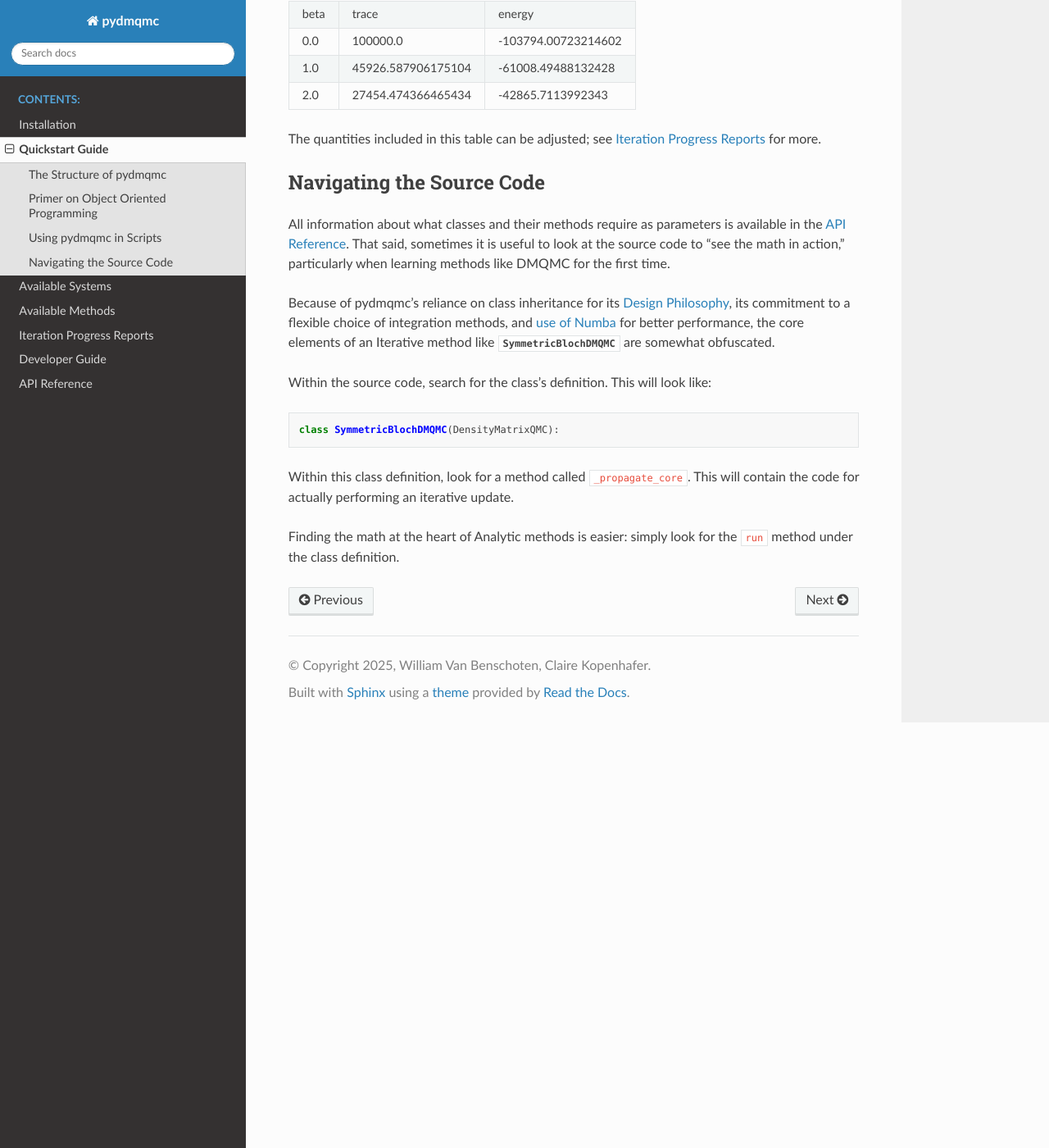
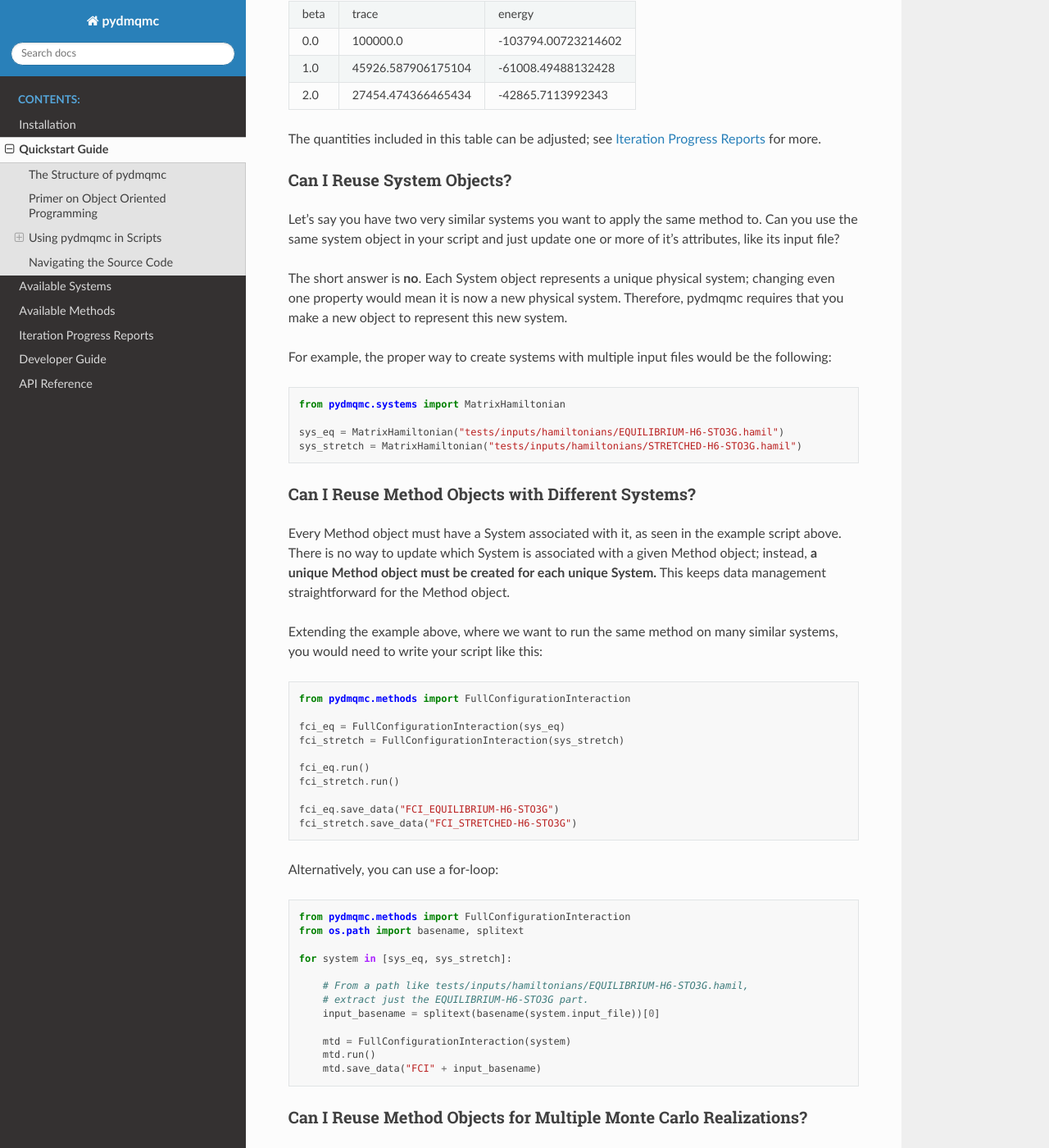
Before and after one commit to shepherd-group/pydmqmc, a Sphinx documentation site: the page built from docs/source/quickstart.rst, in a window 1280 px wide and 1400 px high, scrolled down 3102 px. Shown: the whole window at 82% size. Built offline with Sphinx 7.4.7 and the Read the Docs theme 3.1.0, drawn with Linux system fonts in a browser that asks for light colours; some of the changed text lies outside the part shown.

Commit message:
Add some design philosophy limitations to quickstart (updating FCI for use as an example)

```diff
--- a/docs/source/quickstart.rst
+++ b/docs/source/quickstart.rst
@@ -174,6 +176,113 @@ contains information from each iteration of the
 
 The quantities included in this table can be adjusted; see :ref:`iteration-report` for more.
 
+Can I Reuse System Objects?
+***************************
+
+Let's say you have two very similar systems you want to apply the same method to.
+Can you use the same system object in your script and just update one or more of
+it's attributes, like its input file?
+
+The short answer is **no**. Each System object represents a unique physical system;
+changing even one property would mean it is now a new physical system. Therefore,
+pydmqmc requires that you make a new object to represent this new system.
+
+For example, the proper way to create systems with multiple input files would be the following:
+
+.. code-block:: python
+
+    from pydmqmc.systems import MatrixHamiltonian
+
+    sys_eq = MatrixHamiltonian("tests/inputs/hamiltonians/EQUILIBRIUM-H6-STO3G.hamil")
+    sys_stretch = MatrixHamiltonian("tests/inputs/hamiltonians/STRETCHED-H6-STO3G.hamil")
+
+Can I Reuse Method Objects with Different Systems?
+**************************************************
+
+Every Method object must have a System associated with it, as seen in the example script above.
+There is no way to update which System is associated with a given Method object; instead,
+**a unique Method object must be created for each unique System.** This keeps data management
+straightforward for the Method object.
+
+Extending the example above, where we want to run the same method on many similar systems,
+you would need to write your script like this:
+
+.. code-block:: python
+
+    from pydmqmc.methods import FullConfigurationInteraction
+
+    fci_eq = FullConfigurationInteraction(sys_eq)
+    fci_stretch = FullConfigurationInteraction(sys_stretch)
+
+    fci_eq.run()
+    fci_stretch.run()
+
+    fci_eq.save_data("FCI_EQUILIBRIUM-H6-STO3G")
+    fci_stretch.save_data("FCI_STRETCHED-H6-STO3G")
+
+Alternatively, you can use a for-loop:
+
+.. code-block:: python
+
+    from pydmqmc.methods import FullConfigurationInteraction
+    from os.path import basename, splitext
+
+    for system in [sys_eq, sys_stretch]:
+
+        # From a path like tests/inputs/hamiltonians/EQUILIBRIUM-H6-STO3G.hamil,
+        # extract just the EQUILIBRIUM-H6-STO3G part.
+        input_basename = splitext(basename(system.input_file))[0]
+
+        mtd = FullConfigurationInteraction(system)
+        mtd.run()
+        mtd.save_data("FCI" + input_basename)
+
+Can I Reuse Method Objects for Multiple Monte Carlo Realizations?
+*****************************************************************
+
+Since Monte Carlo methods like DMQMC are stochastic, it may be desirable
+to run these methods multiple times with different random seeds and
+later analyze the variation between runs. **Unique Method objects
+will be needed for each calculation.**
+
+To prevent data loss, each Method object can only have its
+:meth:`~pydmqmc.methods.Method.run` method called once.
+This is true even though some methods like those descended from
+:class:`~pydmqmc.methods.DensityMatrixQMC` let you reset the seed.
+Additionally, the :meth:`~pydmqmc.methods.Iterative.setup` method for
+:class:`~pydmqmc.methods.Iterative`-descended classes can be called
+any number of times *before* :meth:`~pydmqmc.methods.Iterative.run`
+is called.
+
+To run multiple realizations of something like DMQMC,
+you'll need multiple objects:
+
+.. code-block:: python
+
+    from pydmqmc.systems import Integral
+    from pydmqmc.methods import SymmetricBlochDMQMC
+
+    # Instantiate necessary objects
+    sys = Integral("tests/inputs/integrals/STRICT-STO3G-STR-H4.FCIDUMP")
+    sys.generate_hamiltonian()  # Not strictly necessary as is called during method init
+
+    for seed in range(40, 50):
+
+        # Create a unique method object
+        mtd = SymmetricBlochDMQMC(sys, rng_seed=seed)
+
+        # Setup and run the simulation
+        mtd.setup("random-uniform", n_particles=int(1e5))
+        mtd.run(final_beta=25,
+                dbeta=0.001,
+                cycles_per_shift=1000,
+                shift_dampening=0.05,
+                spawn_cutoff=0.01,
+                shift_by_rows=False
+                )
+
+        mtd.save_data(f"seed_{seed}")
+
 
 Navigating the Source Code
 --------------------------
```
Also changed, not shown: other parts of docs/source/quickstart.rst (+2 -0 lines), 2 other files.
